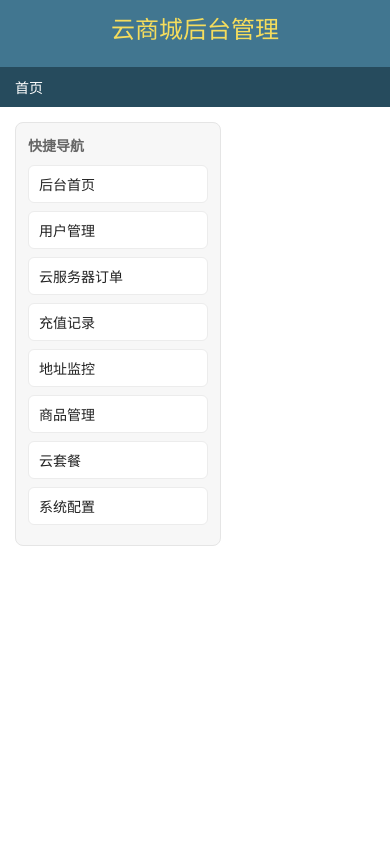
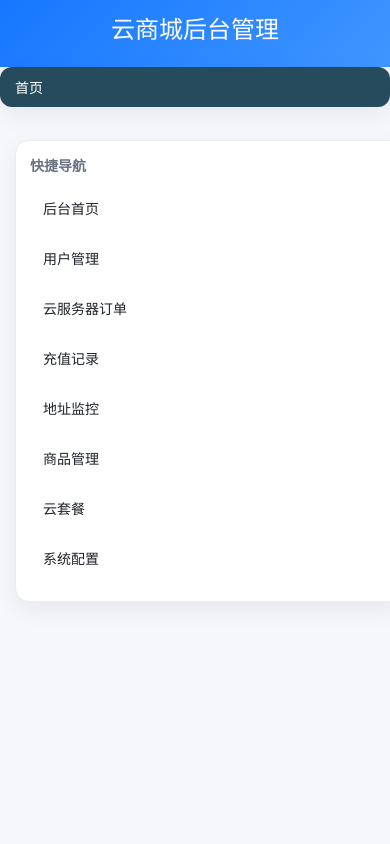
Before and after one commit to cnshiyi/shop, a Django app: template templates/admin/base_site.html in a window 390 px wide. Run offline with Django 5.2, Linux system fonts and the light colour scheme; the template is opened without the code that fills it, so the values that code supplies are empty.

Commit message:
beautify admin layout and active sidebar

```diff
--- a/templates/admin/base_site.html
+++ b/templates/admin/base_site.html
@@ -12,48 +12,145 @@
 {% block extrastyle %}
 {{ block.super }}
 <style>
+  :root {
+    --oc-bg: #f5f7fb;
+    --oc-card: #ffffff;
+    --oc-line: #e8edf5;
+    --oc-text: #1f2329;
+    --oc-sub: #6b7280;
+    --oc-primary: #1677ff;
+    --oc-primary-soft: #e6f4ff;
+    --oc-shadow: 0 8px 24px rgba(15, 23, 42, 0.06);
+    --oc-radius: 14px;
+  }
+  body, #container { background: var(--oc-bg); }
+  #header {
+    background: linear-gradient(135deg, #1677ff, #4096ff);
+    color: #fff;
+    box-shadow: var(--oc-shadow);
+  }
+  #site-name a, #user-tools, #user-tools a { color: #fff !important; }
+  #content { padding: 24px; }
+  .breadcrumbs {
+    background: #fff;
+    border: 1px solid var(--oc-line);
+    border-radius: 12px;
+    padding: 10px 14px;
+    margin: 0 0 18px 0;
+    box-shadow: var(--oc-shadow);
+  }
   .oc-admin-layout { display: flex; gap: 20px; align-items: flex-start; }
   .oc-admin-sidebar {
-    min-width: 180px;
-    max-width: 180px;
-    background: #f7f7f7;
-    border: 1px solid #e5e5e5;
-    border-radius: 8px;
-    padding: 12px;
+    min-width: 210px;
+    max-width: 210px;
+    background: var(--oc-card);
+    border: 1px solid var(--oc-line);
+    border-radius: var(--oc-radius);
+    padding: 14px;
     position: sticky;
     top: 16px;
+    box-shadow: var(--oc-shadow);
   }
-  .oc-admin-sidebar h3 { margin: 0 0 10px 0; font-size: 14px; color: #666; }
+  .oc-admin-sidebar h3 {
+    margin: 0 0 12px 0;
+    font-size: 14px;
+    color: var(--oc-sub);
+    font-weight: 700;
+  }
   .oc-admin-sidebar a {
     display: block;
-    padding: 8px 10px;
+    padding: 10px 12px;
     margin-bottom: 8px;
-    border-radius: 6px;
+    border-radius: 10px;
     text-decoration: none;
-    color: #222;
+    color: var(--oc-text);
     background: #fff;
-    border: 1px solid #ececec;
+    border: 1px solid transparent;
+    transition: all .18s ease;
+    font-weight: 500;
   }
-  .oc-admin-sidebar a:hover { background: #e6f4ff; color: #1677ff; }
+  .oc-admin-sidebar a:hover {
+    background: var(--oc-primary-soft);
+    color: var(--oc-primary);
+    border-color: #b7d7ff;
+  }
+  .oc-admin-sidebar a.active {
+    background: var(--oc-primary);
+    color: #fff;
+    box-shadow: 0 8px 18px rgba(22, 119, 255, 0.22);
+  }
   .oc-admin-main { flex: 1; min-width: 0; }
+  #content-main, .module, .inline-group, .submit-row, .selector, .paginator, .object-tools a {
+    border-radius: 12px !important;
+  }
+  #content-main .module, .module.aligned, .submit-row, .inline-group {
+    background: var(--oc-card);
+    border: 1px solid var(--oc-line);
+    box-shadow: var(--oc-shadow);
+    overflow: hidden;
+  }
+  .module h2, .module caption, .inline-group h2 {
+    background: #fff !important;
+    color: var(--oc-text) !important;
+    border-bottom: 1px solid var(--oc-line);
+    font-weight: 700;
+    padding: 14px 16px !important;
+  }
+  div.help, p.help, .help {
+    color: var(--oc-sub);
+    font-size: 12px;
+  }
+  input, textarea, select {
+    border-radius: 10px !important;
+    border: 1px solid #d7deea !important;
+    padding: 8px 10px !important;
+  }
+  input:focus, textarea:focus, select:focus {
+    border-color: var(--oc-primary) !important;
+    box-shadow: 0 0 0 3px rgba(22,119,255,.12);
+    outline: none;
+  }
+  .button, input[type=submit], input[type=button], .submit-row input, a.button {
+    border-radius: 10px !important;
+    background: var(--oc-primary) !important;
+    border: none !important;
+    color: #fff !important;
+    font-weight: 600;
+    padding: 10px 14px !important;
+  }
+  .button.default, input[type=submit].default { background: var(--oc-primary) !important; }
+  #changelist table thead th {
+    background: #f8fafc;
+  }
+  #changelist table tbody tr:hover { background: #f9fbff; }
+  @media (max-width: 1100px) {
+    .oc-admin-layout { flex-direction: column; }
+    .oc-admin-sidebar {
+      position: static;
+      min-width: 100%;
+      max-width: 100%;
+    }
+  }
 </style>
 {% endblock %}
 
 {% block content %}
+{% with current=request.path %}
 <div class="oc-admin-layout">
   <aside class="oc-admin-sidebar">
     <h3>快捷导航</h3>
-    <a href="/admin/">后台首页</a>
-    <a href="/admin/accounts/telegramuser/">用户管理</a>
-    <a href="/admin/mall/cloudserverorder/">云服务器订单</a>
-    <a href="/admin/finance/recharge/">充值记录</a>
-    <a href="/admin/monitoring/addressmonitor/">地址监控</a>
-    <a href="/admin/mall/product/">商品管理</a>
-    <a href="/admin/mall/cloudserverplan/">云套餐</a>
-    <a href="/admin/core/siteconfig/">系统配置</a>
+    <a href="/admin/" class="{% if current == '/admin/' %}active{% endif %}">后台首页</a>
+    <a href="/admin/accounts/telegramuser/" class="{% if '/admin/accounts/telegramuser/' in current %}active{% endif %}">用户管理</a>
+    <a href="/admin/mall/cloudserverorder/" class="{% if '/admin/mall/cloudserverorder/' in current %}active{% endif %}">云服务器订单</a>
+    <a href="/admin/finance/recharge/" class="{% if '/admin/finance/recharge/' in current %}active{% endif %}">充值记录</a>
+    <a href="/admin/monitoring/addressmonitor/" class="{% if '/admin/monitoring/addressmonitor/' in current %}active{% endif %}">地址监控</a>
+    <a href="/admin/mall/product/" class="{% if '/admin/mall/product/' in current %}active{% endif %}">商品管理</a>
+    <a href="/admin/mall/cloudserverplan/" class="{% if '/admin/mall/cloudserverplan/' in current %}active{% endif %}">云套餐</a>
+    <a href="/admin/core/siteconfig/" class="{% if '/admin/core/siteconfig/' in current %}active{% endif %}">系统配置</a>
   </aside>
   <main class="oc-admin-main">
     {{ block.super }}
   </main>
 </div>
+{% endwith %}
 {% endblock %}
```
Also changed, not shown: CHANGELOG.md, README.md.
